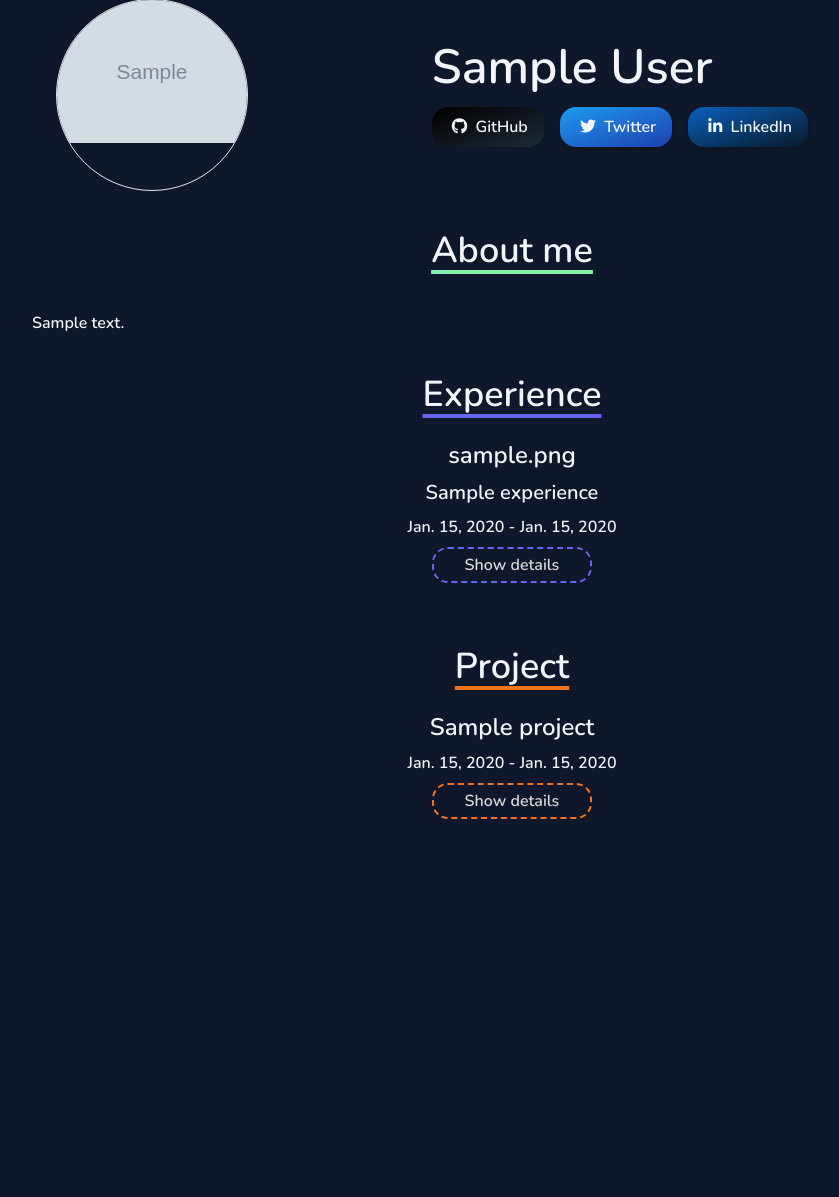
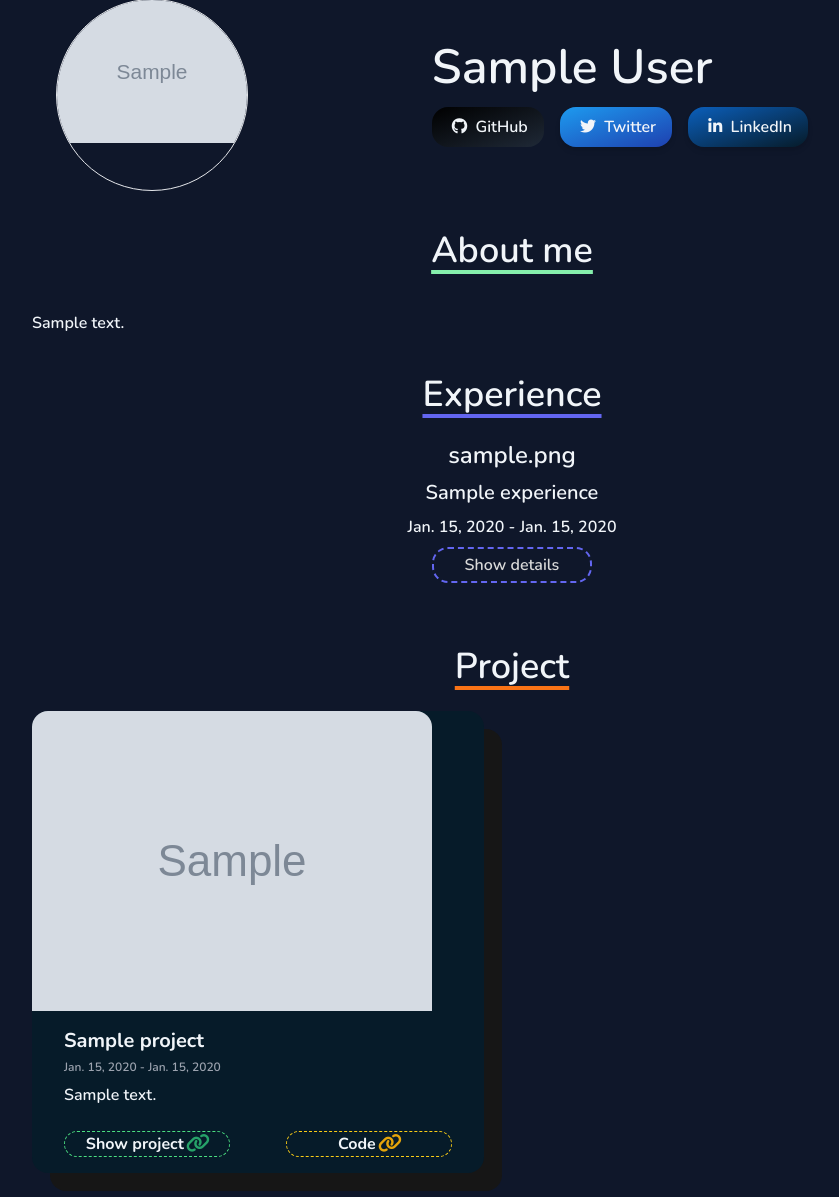
Before and after one commit to MaharshiPedu/foliomine, a Django app: page /1 in a window 1280 px wide. Shown: the part 121-1318 px from the top of the page, without its empty margins (128-967 px from the left). Before the commit the page ends 940 px from the top, so only its background shows below. Run offline with Django 4.2, Linux system fonts and the light colour scheme; tables that the repository leaves empty hold one stand-in row (values such as "Sample post"); grey boxes marked "Sample" are stand-in pictures; parts of the project's set-up code (start-up, migrations or seed data) failed here and were passed over; some libraries are stand-ins or nearby versions.

Commit message:
Project created and added to the display.html

```diff
--- a/mysite/foliomine/templates/foliomine/display_profile.html
+++ b/mysite/foliomine/templates/foliomine/display_profile.html
@@ -118,33 +118,29 @@
                     {% endif %}
                 </div>
                 <br class="mb-10">
-                <div class="flex justify-center">
-                    <div class="flex-col justify-center">
+                <div class="grid grid-cols-2 gap-14">
+
                     {% for project in projects %}
-                        <div class="text-slate-100 text-2xl text-center">
-                            {{ project.project_name }}
-                        </div>
-                        <div class="text-slate-100 text-md mt-2 text-center">
-                            {{ project.proj_start_date }} - {{ project.proj_end_date }}
-                        </div>
 
-                        <div id="show-proj-details-button{{ forloop.counter }}" onclick="show_details_proj({{ forloop.counter }})">
-                            <div class="flex justify-center">
-                                <div class="w-40 border-2 border-dashed border-orange-500 rounded-2xl hover:bg-orange-500 cursor-pointer mt-2 transition">
-                                    <p type="button" name="button" class="flex my-1 justify-center text-label_white hover:text-black">Show details</p>
-                                </div>
+                        <div class="bg-login_blue rounded-2xl shadow-[18px_18px_0_rgb(22,22,22)] transition ease-in-out delay-600 hover:translate-x-1 hover:translate-y-1 hover:scale-105">
+                            <div><img src="{{ project.project_photo.url }}" class="overflow-hidden rounded-t-2xl"></div>
+                            <div class="px-8 py-4">
+
+                               <div><p class="text-slate-100 font-bold text-xl">{{ project.project_name }}</p></div>
+                               <div><p class="text-gray-400 text-xs mt-1">{{ project.proj_start_date }} - {{ project.proj_end_date }}</p></div>
+                               <div><p class="text-slate-100 text-md mt-2">{{ project.project_details }}</p></div>
+                               <br>
+                               <div class="grid grid-cols-2 gap-14">
+                                   <button class="border border-dashed border-2 rounded-full border-green-400 transition delay-100 hover:bg-green-400"><a href="{{ project.project_link }}" class="px-4 py-4 font-bold text-slate-100 transition delay-100 hover:text-black">Show project <i class="fa-solid fa-link fa-beat" style="color: #26a269;"></i></a></button>
+                                   <button class="border border-dashed border-4 rounded-full border-yellow-400 transition delay-100 hover:bg-yellow-400"><a href="{{ project.project_code_link }}" class="px-4 py-4 font-bold text-slate-100 transition delay-100 hover:text-black">Code <i class="fa-solid fa-link fa-beat" style="color: #e5a50a;"></i></a></button>
+                               </div>
                             </div>
                         </div>
+                    {% endfor %}
 
-                        <div class="text-slate-100 text-md mt-2 text-center" id="proj_detail{{ forloop.counter }}" hidden>
-                            {{ project.project_details }}
-                        </div>
-                        <br class="mb-2 mt-2">
-                    {% endfor %}
                 </div>
-                </div>
+                <br class="mb-10">
             {% endif %}
-            <br class="mb-10">
         </div>
     </div>
 <script type="text/javascript">
--- a/mysite/frontend/static/css/dist/styles.css
+++ b/mysite/frontend/static/css/dist/styles.css
@@ -827,6 +836,14 @@ select {
   margin-top: 1.5rem;
 }
 
+.mt-1 {
+  margin-top: 0.25rem;
+}
+
+.ml-2 {
+  margin-left: 0.5rem;
+}
+
 .block {
   display: block;
 }
@@ -955,6 +980,22 @@ select {
   gap: 1.75rem;
 }
 
+.gap-10 {
+  gap: 2.5rem;
+}
+
+.gap-12 {
+  gap: 3rem;
+}
+
+.gap-16 {
+  gap: 4rem;
+}
+
+.gap-14 {
+  gap: 3.5rem;
+}
+
 .overflow-hidden {
   overflow: hidden;
 }
@@ -977,6 +1018,16 @@ select {
 
 .rounded-3xl {
   border-radius: 1.5rem;
+}
+
+.rounded-t-2xl {
+  border-top-left-radius: 1rem;
+  border-top-right-radius: 1rem;
+}
+
+.rounded-t-lg {
+  border-top-left-radius: 0.5rem;
+  border-top-right-radius: 0.5rem;
 }
 
 .border-4 {
@@ -1018,6 +1069,26 @@ select {
 .border-orange-500 {
   --tw-border-opacity: 1;
   border-color: rgb(249 115 22 / var(--tw-border-opacity));
+}
+
+.border-green-400 {
+  --tw-border-opacity: 1;
+  border-color: rgb(74 222 128 / var(--tw-border-opacity));
+}
+
+.border-yellow-400 {
+  --tw-border-opacity: 1;
+  border-color: rgb(250 204 21 / var(--tw-border-opacity));
+}
+
+.border-green-600 {
+  --tw-border-opacity: 1;
+  border-color: rgb(22 163 74 / var(--tw-border-opacity));
+}
+
+.border-yellow-600 {
+  --tw-border-opacity: 1;
+  border-color: rgb(202 138 4 / var(--tw-border-opacity));
 }
 
 .bg-gray-50 {
@@ -1108,6 +1179,26 @@ select {
   padding-bottom: 0.75rem;
 }
 
+.py-4 {
+  padding-top: 1rem;
+  padding-bottom: 1rem;
+}
+
+.px-8 {
+  padding-left: 2rem;
+  padding-right: 2rem;
+}
+
+.px-6 {
+  padding-left: 1.5rem;
+  padding-right: 1.5rem;
+}
+
+.px-10 {
+  padding-left: 2.5rem;
+  padding-right: 2.5rem;
+}
+
 .pl-3 {
   padding-left: 0.75rem;
 }
@@ -1166,6 +1257,11 @@ select {
   line-height: 1.75rem;
 }
 
+.text-xs {
+  font-size: 0.75rem;
+  line-height: 1rem;
+}
+
 .font-bold {
   font-weight: 700;
 }
@@ -1230,6 +1326,16 @@ select {
 .text-black {
   --tw-text-opacity: 1;
   color: rgb(0 0 0 / var(--tw-text-opacity));
+}
+
+.text-gray-100 {
+  --tw-text-opacity: 1;
+  color: rgb(243 244 246 / var(--tw-text-opacity));
+}
+
+.text-gray-400 {
+  --tw-text-opacity: 1;
+  color: rgb(156 163 175 / var(--tw-text-opacity));
 }
 
 .underline {
@@ -1265,6 +1371,36 @@ select {
 .shadow-\[9px_9px_0_rgb\(22\2c 22\2c 22\)\] {
   --tw-shadow: 9px 9px 0 rgb(22,22,22);
   --tw-shadow-colored: 9px 9px 0 var(--tw-shadow-color);
+  box-shadow: var(--tw-ring-offset-shadow, 0 0 #0000), var(--tw-ring-shadow, 0 0 #0000), var(--tw-shadow);
+}
+
+.shadow-\[15px_9px_0_rgb\(22\2c 22\2c 22\)\] {
+  --tw-shadow: 15px 9px 0 rgb(22,22,22);
+  --tw-shadow-colored: 15px 9px 0 var(--tw-shadow-color);
+  box-shadow: var(--tw-ring-offset-shadow, 0 0 #0000), var(--tw-ring-shadow, 0 0 #0000), var(--tw-shadow);
+}
+
+.shadow-\[20px_9px_0_rgb\(22\2c 22\2c 22\)\] {
+  --tw-shadow: 20px 9px 0 rgb(22,22,22);
+  --tw-shadow-colored: 20px 9px 0 var(--tw-shadow-color);
+  box-shadow: var(--tw-ring-offset-shadow, 0 0 #0000), var(--tw-ring-shadow, 0 0 #0000), var(--tw-shadow);
+}
+
+.shadow-\[16px_9px_0_rgb\(22\2c 22\2c 22\)\] {
+  --tw-shadow: 16px 9px 0 rgb(22,22,22);
+  --tw-shadow-colored: 16px 9px 0 var(--tw-shadow-color);
+  box-shadow: var(--tw-ring-offset-shadow, 0 0 #0000), var(--tw-ring-shadow, 0 0 #0000), var(--tw-shadow);
+}
+
+.shadow-\[18px_9px_0_rgb\(22\2c 22\2c 22\)\] {
+  --tw-shadow: 18px 9px 0 rgb(22,22,22);
+  --tw-shadow-colored: 18px 9px 0 var(--tw-shadow-color);
+  box-shadow: var(--tw-ring-offset-shadow, 0 0 #0000), var(--tw-ring-shadow, 0 0 #0000), var(--tw-shadow);
+}
+
+.shadow-\[18px_18px_0_rgb\(22\2c 22\2c 22\)\] {
+  --tw-shadow: 18px 18px 0 rgb(22,22,22);
+  --tw-shadow-colored: 18px 18px 0 var(--tw-shadow-color);
   box-shadow: var(--tw-ring-offset-shadow, 0 0 #0000), var(--tw-ring-shadow, 0 0 #0000), var(--tw-shadow);
 }
 
@@ -1283,6 +1419,22 @@ select {
   transition-property: color, background-color, border-color, text-decoration-color, fill, stroke, opacity, box-shadow, transform, filter, backdrop-filter, -webkit-backdrop-filter;
   transition-timing-function: cubic-bezier(0.4, 0, 0.2, 1);
   transition-duration: 150ms;
+}
+
+.delay-150 {
+  transition-delay: 150ms;
+}
+
+.delay-300 {
+  transition-delay: 300ms;
+}
+
+.delay-200 {
+  transition-delay: 200ms;
+}
+
+.delay-100 {
+  transition-delay: 100ms;
 }
 
 .ease-out {
```
Also changed, not shown: other parts of mysite/frontend/static/css/dist/styles.css (+54 -0 lines).
